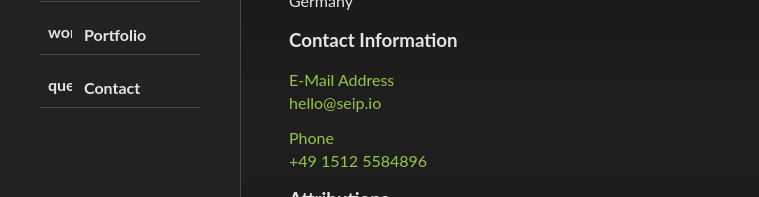
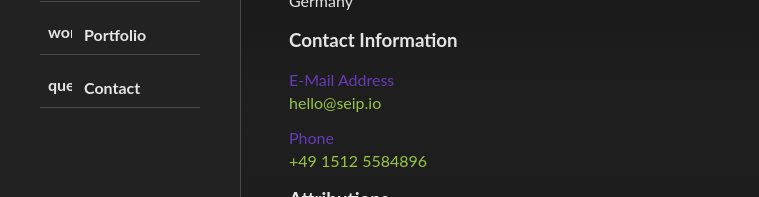
Before and after one commit to ChristianSeip/Portfolio, an Angular app: page /legal-notice in a window 1280 px wide. Shown: the part 282-479 px from the top of the page, without its empty margins (0-759 px from the left). Built offline with nearby package versions, Linux system fonts and the light colour scheme; a web font is replaced by a local one.

Commit message:
dt color changed.

```diff
--- a/src/app/pages/legal-notice/legal-notice.component.scss
+++ b/src/app/pages/legal-notice/legal-notice.component.scss
@@ -1,6 +1,6 @@
 dt {
   margin-top: 1rem;
-  color: var(--secondary-color);
+  color: var(--primary-color);
 }
 
 dd {
```
